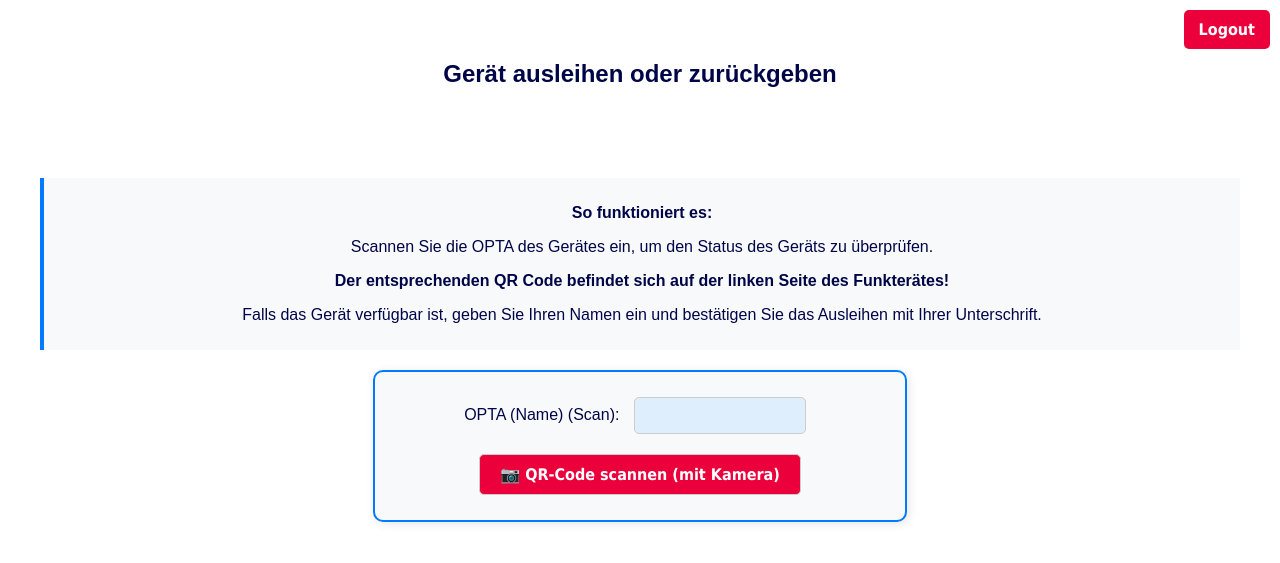
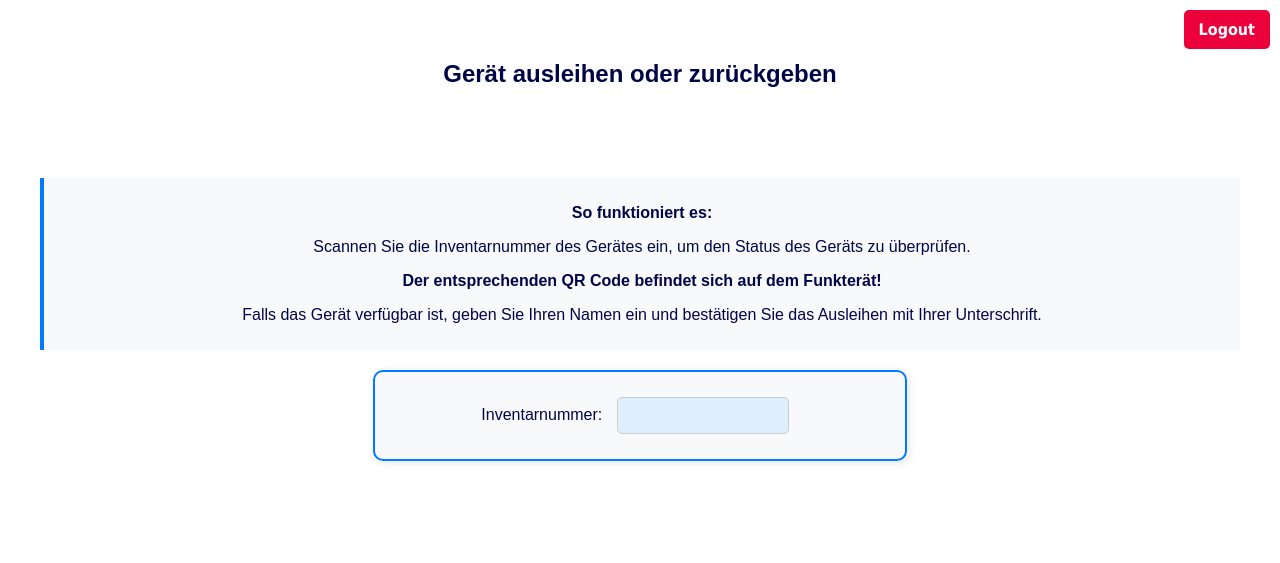
Before and after one commit to FelixRohr/ERP-Light, a Flask app: template templates/dashboard.html in a window 1280 px wide. Shown: the top 563 px of the page. Run offline with Flask 3, Linux system fonts and the light colour scheme; the template is opened without the code that fills it, so the values that code supplies are empty.

Commit message:
Bugfix. Replaced OPTA with Inventory Number

```diff
--- a/App.py
+++ b/App.py
@@ -19,10 +19,10 @@ DB_PATH = None
 #DB_DIR ="/home/funk-erp/Documents/ELW-CLOUD/Southside/SSF 2025/Datenbank Funkgeraete"
 
 #working on pi
-# DB_DIR = "/home/funk-erp/"
+DB_DIR = "/home/funk-erp/"
 
 # working on test pc
-DB_DIR = os.path.join("C:\\", "git")
+#DB_DIR = os.path.join("C:\\", "git")
 
 DB_PATH_Backup = (r"SSF2025_Funkgeräte.db")
 
@@ -143,7 +143,7 @@ def export_pdf():
     devices = conn.execute("SELECT * FROM devices").fetchall()
     conn.close()
 
-    data = [["OPTA (Name)", "User", "Ausgeliehen", "Zurückgegeben", "Status", "Unterschrift"]]
+    data = [["ID", "User", "Ausgeliehen", "Zurückgegeben", "Status", "Unterschrift"]]
     for device in devices:
         row = [device["inventory_number"], device["user"], device["checked_out_at"], device["checked_in_at"], device["status"]]
         sig = device["signature"]
@@ -181,7 +181,7 @@ def export_excel():
     workbook = xlsxwriter.Workbook(output, {'in_memory': True})
     worksheet = workbook.add_worksheet("Geräte")
 
-    headers = ["ID", "OPTA (Name)", "User", "Ausgeliehen am", "Zurückgegeben am", "Unterschrift"]
+    headers = ["ID", "Inventory Number", "User", "Ausgeliehen am", "Zurückgegeben am", "Unterschrift"]
     for col_num, header in enumerate(headers):
         worksheet.write(0, col_num, header)
 
@@ -329,7 +329,7 @@ def check_out():
     status = data.get('status')
 
     if not inventory_number or not borrower or not signature or signature.strip() == "":
-        return jsonify({"error": "OPTA (Name), Borrower und Unterschrift sind erforderlich."}), 400
+        return jsonify({"error": "Inventarnummer, Borrower und Unterschrift sind erforderlich."}), 400
 
     conn = get_db_connection(session["db_path"])
     cursor = conn.execute("SELECT * FROM devices WHERE inventory_number = ?", (inventory_number,))
@@ -366,7 +366,7 @@ def check_in():
     inventory_number = data.get('inventory_number')
 
     if not inventory_number:
-        return jsonify({"error": "OPTA (Name) erforderlich"}), 400
+        return jsonify({"error": "Inventarnummer erforderlich"}), 400
 
     conn = get_db_connection(session["db_path"])
     cursor = conn.execute("SELECT * FROM devices WHERE inventory_number = ?", (inventory_number,))
@@ -439,7 +439,7 @@ def add_device():
     data = request.json
     inventory_number = data.get('inventory_number')
     if not inventory_number:
-        return jsonify({"error": "OPTA (Name) is required"}), 400
+        return jsonify({"error": "Inventarnummer is required"}), 400
 
     conn = get_db_connection(session["db_path"])
     try:
@@ -460,7 +460,7 @@ def admin_check_out():
     inventory_number = data.get('inventory_number')
     user = data.get('user')
     if not inventory_number or not user:
-        return jsonify({"error": "OPTA (Name) und Benutzer sind erforderlich."}), 400
+        return jsonify({"error": "Inventarnummer und Benutzer sind erforderlich."}), 400
     conn = get_db_connection(session["db_path"])
     cursor = conn.execute("SELECT * FROM devices WHERE inventory_number = ?", (inventory_number,))
     device = cursor.fetchone()
@@ -493,7 +493,7 @@ def admin_check_in():
     data = request.json
     inventory_number = data.get('inventory_number')
     if not inventory_number:
-        return jsonify({"error": "OPTA (Name) ist erforderlich."}), 400
+        return jsonify({"error": "Inventarnummer ist erforderlich."}), 400
     conn = get_db_connection(session["db_path"])
     cursor = conn.execute("SELECT * FROM devices WHERE inventory_number = ?", (inventory_number,))
     device = cursor.fetchone()
@@ -622,7 +622,7 @@ def delete_device(device_id):
 def device_status():
     inventory_number = request.args.get('inventory_number')
     if not inventory_number:
-        return jsonify({"error": "OPTA (Name) fehlt"}), 400
+        return jsonify({"error": "Inventarnummer fehlt"}), 400
 
     conn = get_db_connection(session["db_path"])
     cursor = conn.execute("SELECT user, status FROM devices WHERE inventory_number = ?", (inventory_number,))
--- a/templates/admin.html
+++ b/templates/admin.html
@@ -70,7 +70,7 @@
         async function addDevice() {
             const inventoryNumber = document.getElementById("new_inventory_number").value.trim();
             if (!inventoryNumber) {
-                showStatusMessage("Bitte geben Sie eine OPTA (Name) ein.");
+                showStatusMessage("Bitte geben Sie eine Inventar Nummer ein.");
                 return;
             }
             const response = await fetch("/admin/add_device", {
@@ -90,7 +90,7 @@
             const checkedInAt = document.getElementById(`checked_in_at_${deviceId}`).value.trim();
 
             if (!inventoryNumber) {
-                showStatusMessage("Die OPTA (Name) darf nicht leer sein.");
+                showStatusMessage("Die Inventarnummer darf nicht leer sein.");
                 return;
             }
 
--- a/templates/dashboard.html
+++ b/templates/dashboard.html
@@ -100,16 +100,16 @@
   <!-- Schritt 1: OPTA (Name) scannen -->
   <div class="info-box">
     <p><strong>So funktioniert es:</strong> </p>
-    <p>Scannen Sie die OPTA des Gerätes ein, um den Status des Geräts zu überprüfen.</p>
-    <p><strong>Der entsprechenden QR Code befindet sich auf der linken Seite des Funkterätes!</strong> </p>
+    <p>Scannen Sie die Inventarnummer des Gerätes ein, um den Status des Geräts zu überprüfen.</p>
+    <p><strong>Der entsprechenden QR Code befindet sich auf dem Funkterät!</strong> </p>
     <p>Falls das Gerät verfügbar ist, geben Sie Ihren Namen ein und bestätigen Sie das Ausleihen mit Ihrer Unterschrift.</p>
   </div>
   <div class="step-container">
-    <label for="inventory_number">OPTA (Name) (Scan):</label>
+    <label for="inventory_number">Inventarnummer:</label>
     <input type="text" id="inventory_number" name="inventory_number" onblur="checkDeviceStatus()" onkeydown="if (event.key === 'Enter') { event.preventDefault(); checkDeviceStatus(); }">
-    <button onclick="startQrScan()">📷 QR-Code scannen (mit Kamera)</button>
+    <!--<button onclick="startQrScan()">📷 QR-Code scannen (mit Kamera)</button>
     <video id="qr-video" class="hidden"></video>
-    <canvas id="qr-canvas" class="hidden"></canvas>
+    <canvas id="qr-canvas" class="hidden"></canvas>-->
   </div>
 
   <!-- Schritt 2: Dynamische Anzeige (Rückgabe oder Name eingeben) -->
```
Also changed, not shown: eingesetzte_FuG.csv (added, +23 -0 lines).
